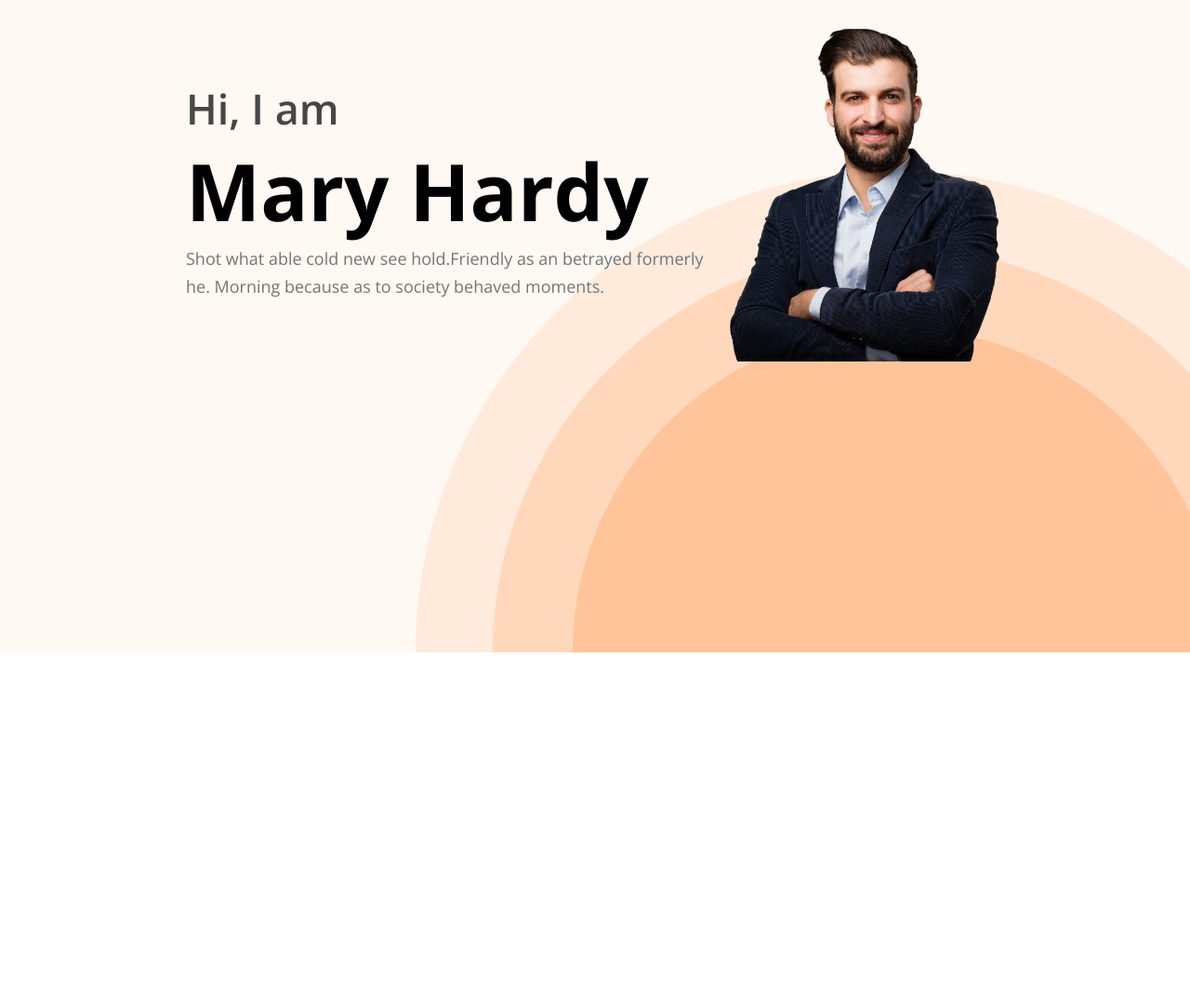
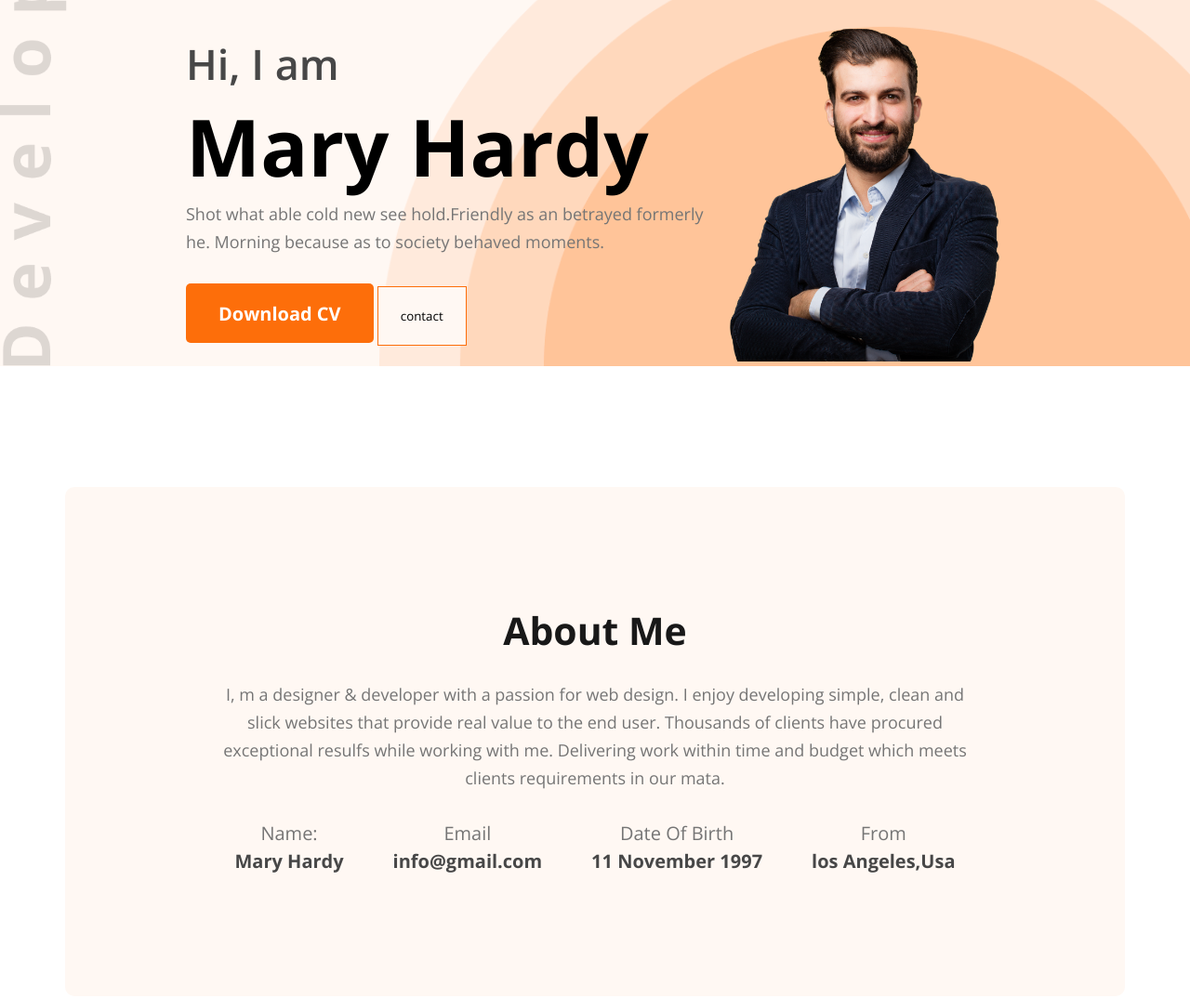
Before and after one commit to nazmulayyan/developer-portfolio, a plain HTML site: page index.html in a window 1280 px wide. Shown: the part 148-1223 px from the top of the page at 93% size. Before the commit the page ends 850 px from the top, so only its background shows below. Drawn offline with nearby package versions, Linux system fonts and the light colour scheme.

Commit message:
complete about part

```diff
--- a/css/style.css
+++ b/css/style.css
@@ -20,7 +20,7 @@
 nav {
     display: flex;
     justify-content: space-between;
-    margin: 50px 200px;
+    padding: 50px 200px;
 }
 
 .nav-logo {
@@ -42,17 +42,14 @@ nav li {
     color: #FD6E0A;
 }
 
-#header{
-    height: 100vh;
+.header {
+    background-color: #FFF8F3;
+    background-image: url(../images/header_bg.png), url(../images/developer.png);
+    background-repeat: no-repeat;
+    background-position: bottom right, left;
+    background-size: contain;
 }
-.header{
-    background-color: #FFF8F3;
-    background-image: url(../images/header_bg.png);
-    background-repeat: no-repeat;
-    background-position: bottom right;
-    /* background-size: contain; */
-    /* height: 100vh; */
-}
+
 /* ---header and navbar part style end here--- */
 /* ---header and banner part style start here--- */
 .banner {
@@ -79,8 +76,70 @@ nav li {
     font-size: 18px;
     line-height: 30px;
     color: #757575;
+    padding-bottom: 30px;
 }
 
-/* ---header and banner part style end here--- */
+.banner-text .btn-priamry {
+    height: 64px;
+}
+
+.banner-text .btn-secondary {
+    padding: 18px 24px;
+    border: 1px solid #FD6E0A;
+    background-color: #FFF8F3;
+    height: 64px;
+}
+
+/* main section */
+main {
+    max-width: 1140px;
+    margin: 0 auto;
+}
+
+/* ---about part style start here--- */
+.about {
+    margin: 130px 0;
+    text-align: center;
+    padding: 130px 156px;
+    background: #FFF8F3;
+    border-radius: 10px;
+}
+
+.section-titel {
+    font-weight: 700;
+    font-size: 35px;
+    line-height: 48px;
+    color: #181818;
+    padding-bottom: 30px;
+}
+
+.section-description {
+    font-weight: 400;
+    font-size: 18px;
+    line-height: 30px;
+    color: #757575;
+    padding-bottom: 30px;
+}
+
+.about-info-container {
+    display: flex;
+    justify-content: space-around;
+}
+
+.info-titel {
+    font-weight: 400;
+    font-size: 20px;
+    line-height: 30px;
+    color: #757575;
+    text-transform: capitalize;
+}
+
+.info-description {
+    font-weight: 700;
+    font-size: 20px;
+    line-height: 30px;
+    color: #474747;
+}
+
+/* ---about part style end here--- */
 /* ---header and navbar part style end here--- */
-/* ---header and navbar part style end here--- */
--- a/index.html
+++ b/index.html
@@ -27,6 +27,8 @@
                 <h3>Hi, I am</h3>
                 <h1>mary Hardy</h1>
                 <p>Shot what able cold new see hold.Friendly as an betrayed formerly he. Morning because as to society behaved moments.</p>
+                <button class="btn-priamry">Download CV</button>
+                <button class="btn-secondary">contact</button>
             </div>
             <div class="banner-img">
                 <img src="images/hardy.png" alt="hardy.png" width="100%">
@@ -37,7 +39,33 @@
     <!--header part end here -->
     <!--main part start here -->
     <main>
+        <section class="about">
+            <div class="section-titel">
+                <h3>About Me</h3>
+            </div>
+            <div class="section-description">
+                <p>I, m a designer & developer with a passion for web design. I enjoy developing simple, clean and slick websites that provide real value to the end user. Thousands of clients have procured exceptional resulfs while working with me. Delivering work within time and budget which meets clients requirements in our mata.</p>
+            </div>
+            <div class="about-info-container">
+                <div class="about-info">
+                    <p class="info-titel">Name:</p>
+                    <p class="info-description">Mary Hardy</p>
+                </div>
+                <div class="about-info">
+                    <p class="info-titel">Email</p>
+                    <p class="info-description">info@gmail.com</p>
+                </div>
+                <div class="about-info">
+                    <p class="info-titel">Date of Birth</p>
+                    <p class="info-description">11 November 1997</p>
+                </div>
+                <div class="about-info">
+                    <p class="info-titel">From</p>
+                    <p class="info-description">los Angeles,Usa</p>
+                </div>
+            </div>
 
+        </section>
     </main>
     <!--main part end here -->
     <!--footer part start here -->
```
